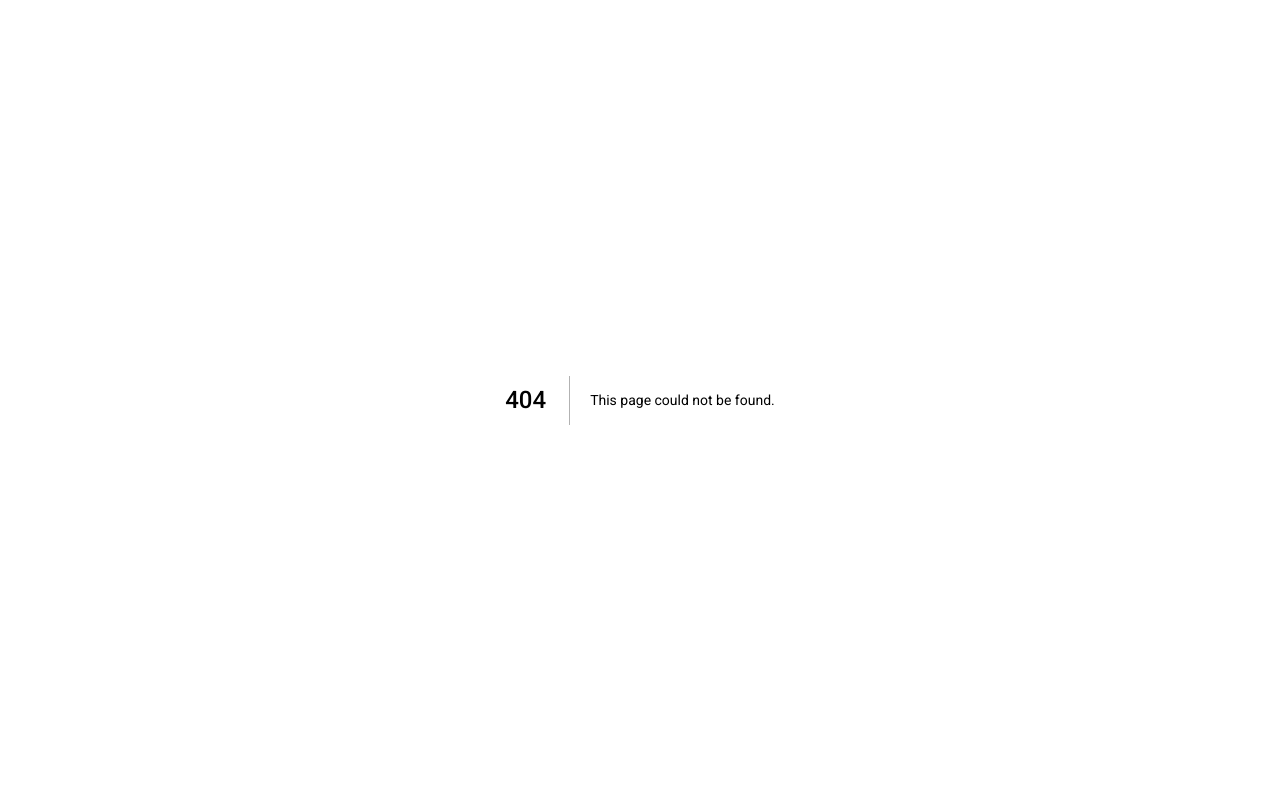
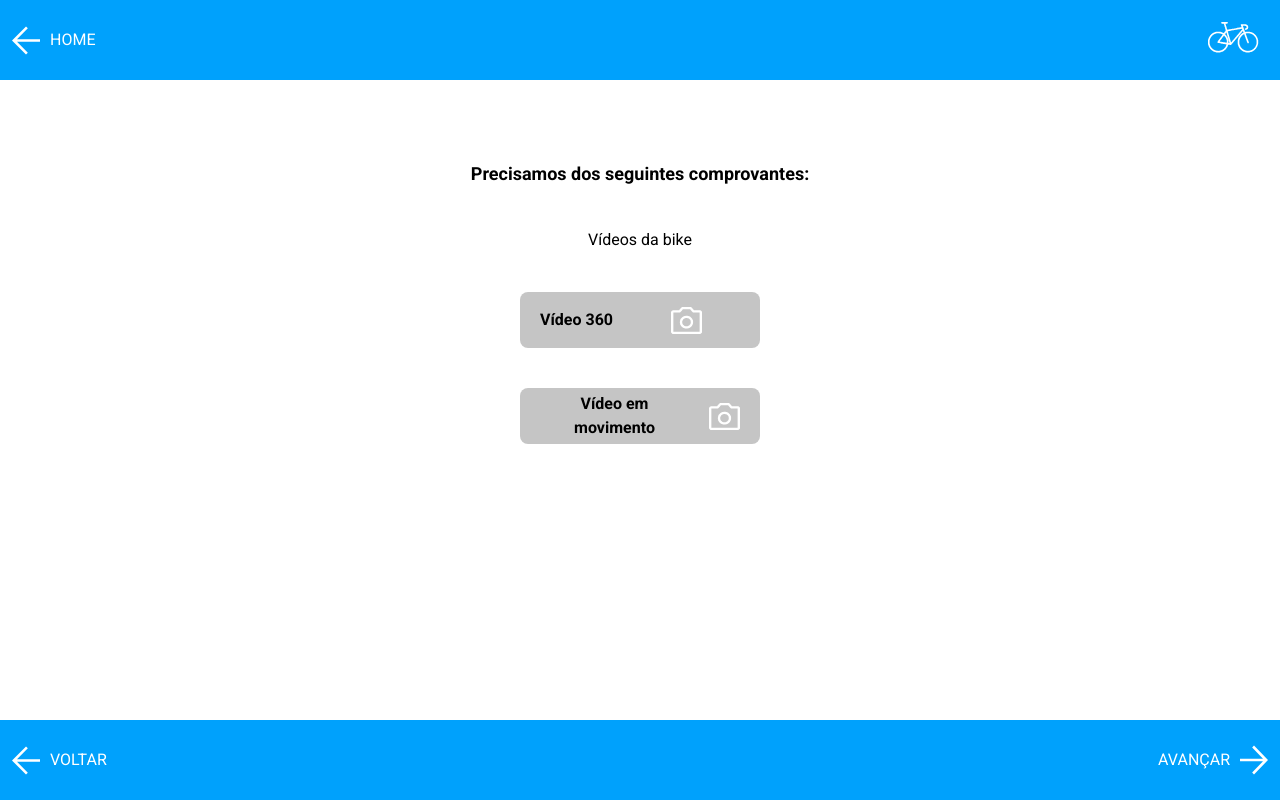
Before and after one commit to vgont/brainstormers, a Next.js app: page /tipo/potencia/modificacoes/comprovantes/arquivos in a window 1280 px wide. Before the commit this address had no page. Built offline with nearby package versions, Linux system fonts and the light colour scheme.

Commit message:
add receipt page

```diff
--- /dev/null
+++ b/src/app/tipo/potencia/modificacoes/comprovantes/arquivos/page.js
@@ -0,0 +1,21 @@
+import Button from "@/app/components/Button";
+import Footer from "@/app/components/Footer";
+import Header from "@/app/components/Header";
+import Main from "@/app/components/Main";
+import Title from "@/app/components/Title";
+import Image from "next/image";
+
+export default function Comprovantes() {
+  return (
+    <div>
+      <Main>
+        <Header />
+        <Title texto={'Precisamos dos seguintes comprovantes:'} />
+        <h3>Vídeos da bike</h3>
+        <Button texto={'Vídeo 360'} photoButton={true} />
+        <Button texto={'Vídeo em movimento'} photoButton={true} />
+      </Main>
+      <Footer link={"/tipo/potencia/modificacoes/comprovantes/arquivos"} />
+    </div>
+  )
+}
```
